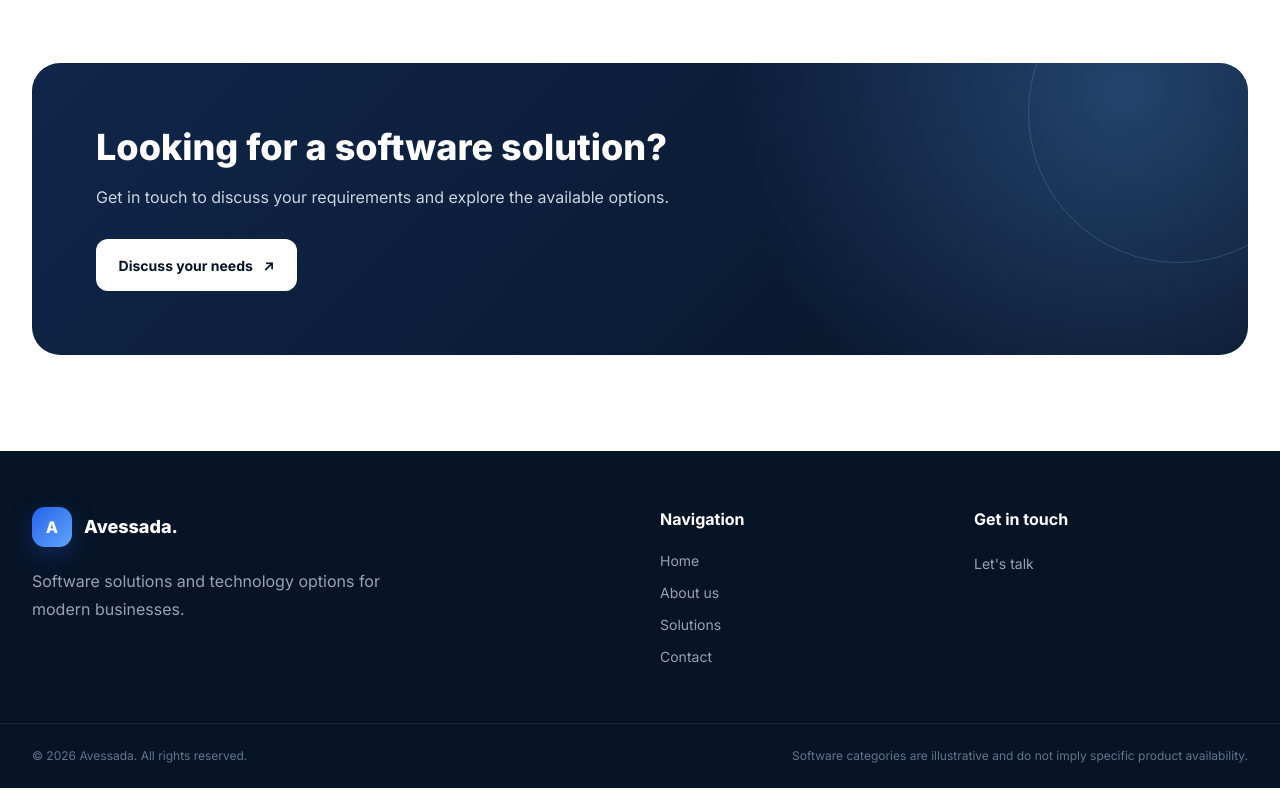
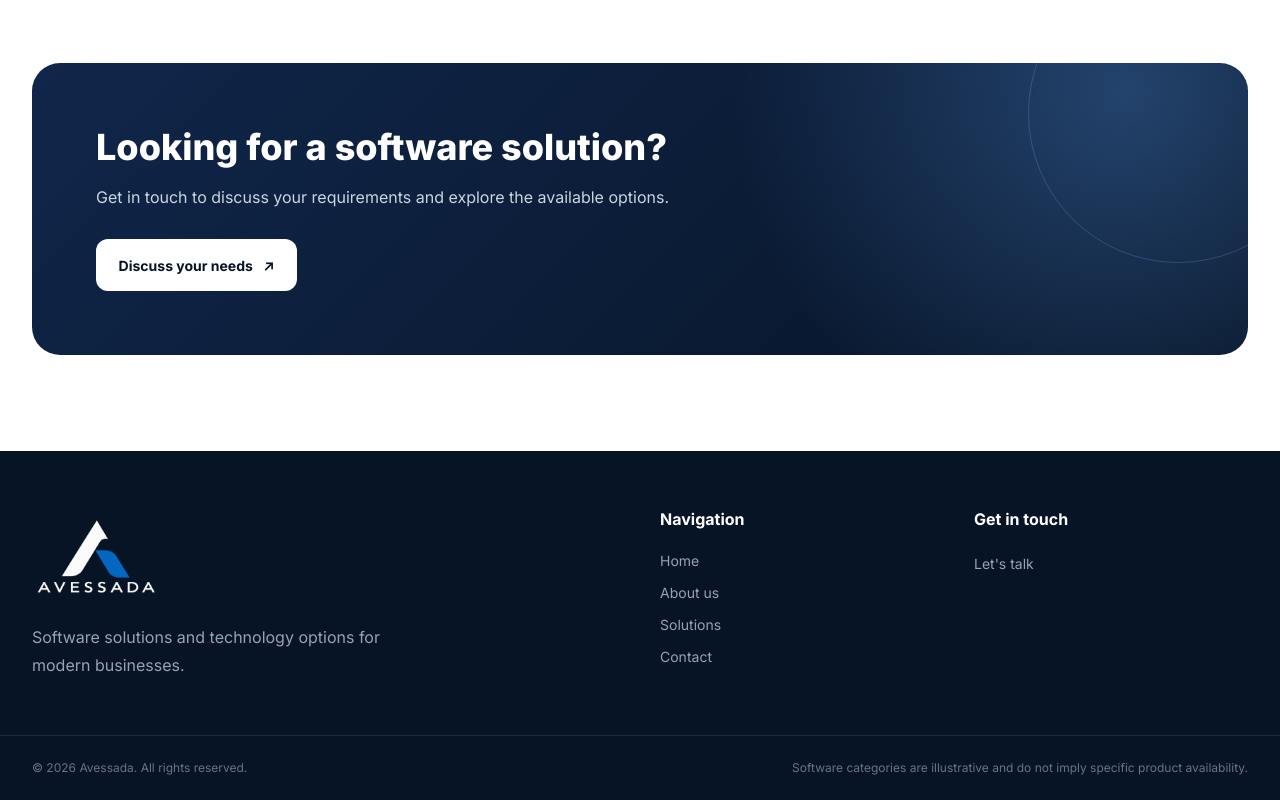
Before and after one commit to Code-EdIS/Avessada, a website: page html/services.html in a window 1280 px wide. Shown: the part 1975-2775 px from the top of the page. Drawn offline with Linux system fonts and the light colour scheme.

Commit message:
modifiche estetiche

```diff
--- a/html/services.html
+++ b/html/services.html
@@ -21,8 +21,8 @@
   <header class="site-header">
     <div class="mx-auto flex max-w-7xl items-center justify-between px-5 py-4 lg:px-8">
        <a href="index.html" class="flex items-center gap-3" aria-label="Avessada home">
-          <img src="../assets/images/White and Blue AVESSADA Logo.png" alt="Avessada logo" class="w-32 h-auto">
-        </a>
+        <img src="../assets/images/Avessada Geometric Logo Mark.png" alt="Avessada logo" class="w-32 h-auto">
+      </a>
 
       <nav class="hidden items-center gap-8 md:flex" aria-label="Main navigation">
         <a href="index.html" class="nav-link" data-page="index.html" data-i18n="nav.home">Home</a>
@@ -252,10 +252,9 @@
   <footer class="site-footer">
     <div class="mx-auto grid max-w-7xl gap-10 px-5 py-14 sm:grid-cols-2 lg:grid-cols-4 lg:px-8">
       <div class="sm:col-span-2">
-        <a href="index.html" class="flex items-center gap-3 text-white">
-          <span class="brand-mark font-extrabold">A</span>
-          <span class="text-lg font-extrabold">Avessada.</span>
-        </a>
+        <a href="index.html" class="flex items-center gap-3" aria-label="Avessada home">
+          <img src="../assets/images/White and Blue AVESSADA Logo.png" alt="Avessada logo" class="w-32 h-auto">
+          </a>
         <p class="mt-5 max-w-sm leading-7 text-slate-400" data-i18n="footer.description">Software solutions and technology options for modern businesses.</p>
       </div>
       <div>
```
Also changed, not shown: html/about.html (+1 -1 lines), html/index.html (+1 -1 lines), assets/css/tailwind.css.
